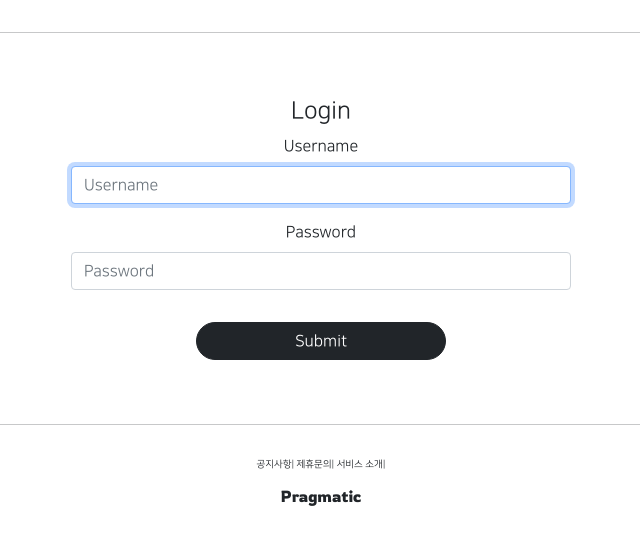
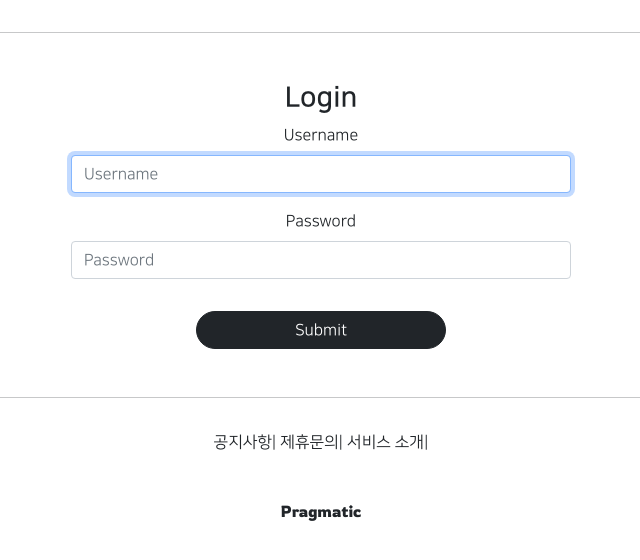
Before and after one commit to jaemin8975/pragmatic1, a Django app: page /accounts/login/ in a window 1280 px wide. Shown: the part 112-672 px from the top of the page, without its empty margins (319-959 px from the left). Run offline with Django 4.2, Linux system fonts and the light colour scheme; some libraries are stand-ins or nearby versions.

Commit message:
django 22

```diff
--- a/accountapp/templates/accountapp/detail.html
+++ b/accountapp/templates/accountapp/detail.html
@@ -7,7 +7,7 @@
         {% if target_user.profile %}
         <img src="{{ target_user.profile.image.url }}" style="height:20tem; width:20rem; border-radius:10rem; margin-top:1rem" >
 
-      <h2 style="font-family: 'NanumSquareEB'">
+      <h2 style="font-family: 'NanumSquareEB'; margin:1rem 0;">
         {{ target_user.profile.nickname }}
           {% if target_user == user %}
         <a href="{% url 'profileapp:update' pk=target_user.profile.pk %}"> Edit </a>
@@ -17,12 +17,14 @@
          <h4>{{target_user.profile.message}}</h4>
         {% else %}
             {% if target_user == user %}
+                <h1 style="font-family: 'NanumSquareEB';" > Plz Add Profile! </h1>
                 <h2>
                     <a href="{% url 'profileapp:create' %}">
                     Create Profile
                     </a>
                 </h2>
             {% endif %}
+         <h2 style="font-family: 'NanumSquareEB';"> No Profile</h2>
         {% endif %}
 
 
--- a/accountapp/templates/accountapp/login.html
+++ b/accountapp/templates/accountapp/login.html
@@ -2,9 +2,9 @@
 {% load bootstrap4 %}
 
 {% block content %}
-    <div style="text-align:center; max-width:500px; margin:4rem auto;">
+    <div style="text-align:center; max-width:500px; margin:3rem auto;">
         <div>
-            <h4>Login</h4>
+            <h3 style="font-family: 'NanumSquareB'">Login</h3>
         </div>
         <div>
             <form action="" method="post">
--- a/static/base.css
+++ b/static/base.css
@@ -1,6 +1,7 @@
 header {
     margin: 2rem 0;
 }
+
 .header-container {
     text-align: center;
     margin-bottom: 2rem;
@@ -13,9 +14,9 @@ header {
     text-align: center; margin-top: 2rem;
 }
 .footer-nav{
-    font-size: .6rem;
+    font-size: 1rem;
 }
 .footer-logo {
-    margin-top: 1rem;
+    margin-top: 3rem;
     font-family: 'Rowdies', cursive;
 }
--- a/templates/head.html
+++ b/templates/head.html
@@ -36,7 +36,6 @@
             src: local('NanumSquareL'),
             url("{% static 'fonts/NanumSquareL.otf'%}") format("opentype");
         }
+    </style>
 
-
-    </style>
 </head>
```
Also changed, not shown: articleapp/templates/articleapp/detail.html (+16 -9 lines). Lines whose indentation alone changed are shown as unchanged.
